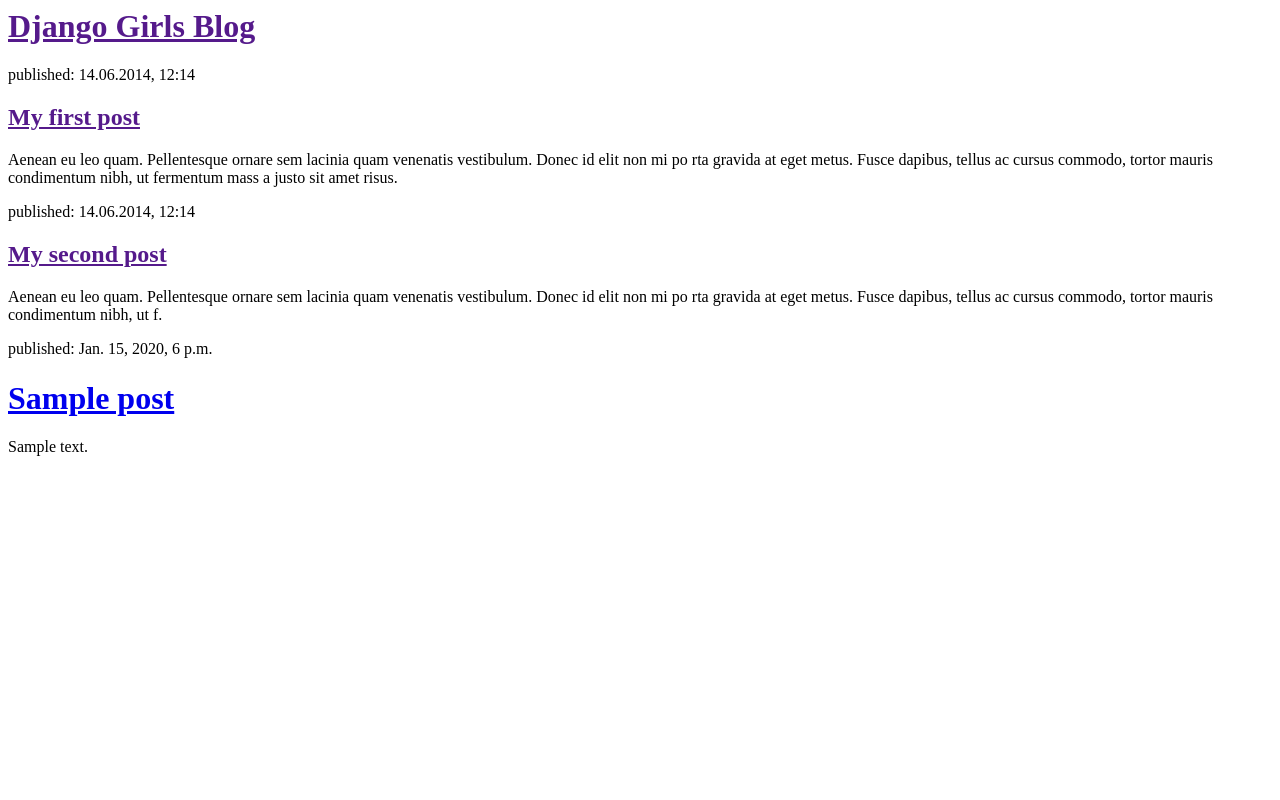
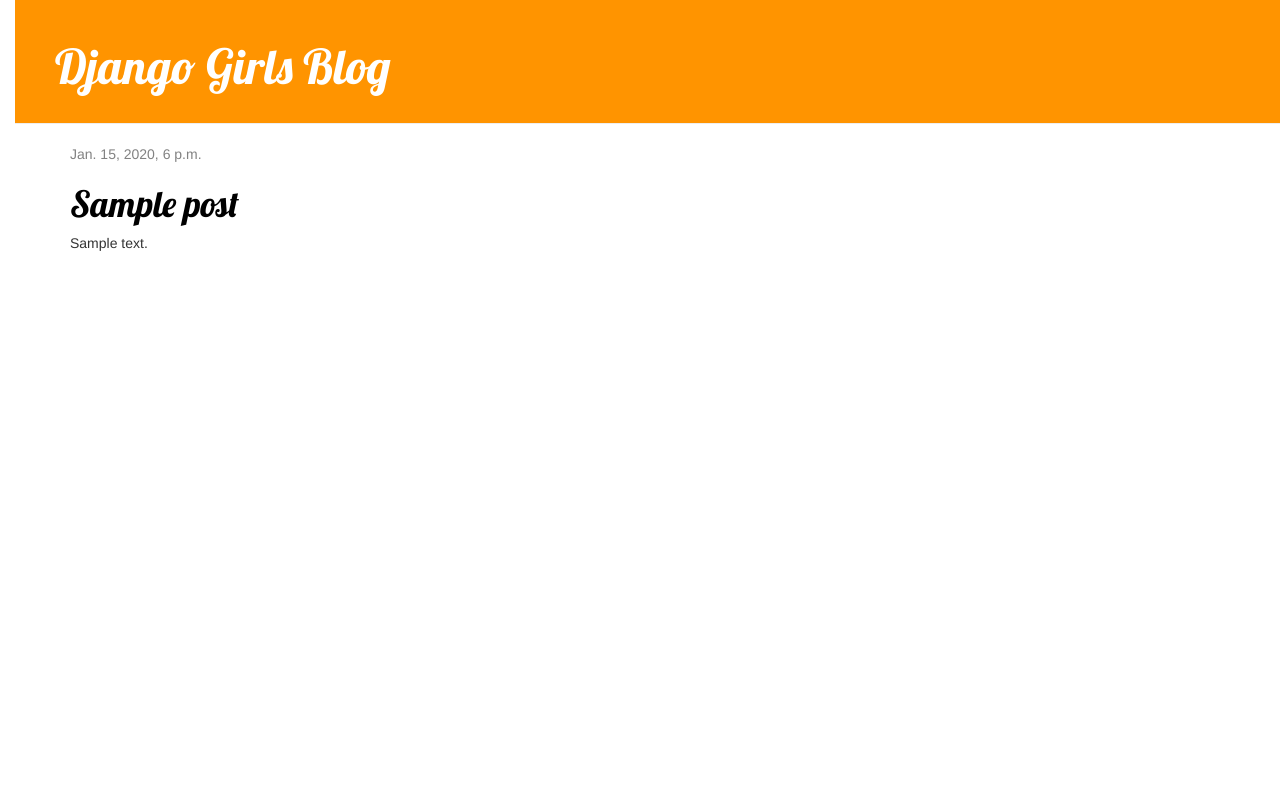
Before and after one commit to pkcoconuttree/my-first-blog, a Django app: template blog/templates/blog/post_list.html in a window 1280 px wide. Run offline with Django 3.2, Linux system fonts and the light colour scheme; the template is opened without the code that fills it: values that come from a table or form of the project are taken from there, others are empty; tables that the repository leaves empty hold one stand-in row (values such as "Sample post"); some libraries are stand-ins or nearby versions.

Commit message:
added css and new detailed view

```diff
--- /dev/null
+++ b/blog/static/css/blog.css
@@ -0,0 +1,46 @@
+h1 a {
+color: #FCA205;
+font-family: 'Lobster';
+}
+
+body {
+padding-left: 15px;
+}
+
+.page-header {
+background-color: #ff9400;
+margin-top: 0;
+padding: 20px 20px 20px 40px;
+}
+.page-header h1, .page-header h1 a, .page-header h1 a:visited, .page-header h1 a:active {
+color: #ffffff;
+font-size: 36pt;
+text-decoration: none;
+}
+.content {
+margin-left: 40px;
+}
+h1, h2, h3, h4 {
+font-family: 'Lobster', cursive;
+}
+.date {
+color: #828282;
+}
+.save {
+float: right;
+}
+.post-form textarea, .post-form input {
+width: 100%;
+}
+.top-menu, .top-menu:hover, .top-menu:visited {
+color: #ffffff;
+float: right;
+font-size: 26pt;
+margin-right: 20px;
+}
+.post {
+margin-bottom: 70px;
+}
+.post h1 a, .post h1 a:visited {
+color: #000000;
+}
--- /dev/null
+++ b/blog/templates/blog/base.html
@@ -0,0 +1,23 @@
+{% load staticfiles %}
+
+<html>
+<head>
+  <title>Django Girls blog</title>
+  <link rel="stylesheet" href="//maxcdn.bootstrapcdn.com/bootstrap/3.2.0/css/bootstrap.min.css">
+  <link rel="stylesheet" href="{% static 'css/blog.css' %}">
+<link rel="stylesheet" href="//maxcdn.bootstrapcdn.com/bootstrap/3.2.0/css/bootstrap-theme.min.css">
+<link href="//fonts.googleapis.com/css?family=Lobster&subset=latin,latin-ext" rel="stylesheet" type="text/css">
+</head>
+<body>
+  <div class="page-header">
+    <h1><a href="/">Django Girls Blog</a></h1>
+  </div>
+  <div class="content container">
+    <div class="row">
+      <div class="col-md-8">
+        {% block content %}
+        {% endblock %}
+      </div>
+    </div>
+    </body>
+</html>
--- a/blog/templates/blog/post_list.html
+++ b/blog/templates/blog/post_list.html
@@ -1,33 +1,13 @@
-<html>
-<head>
-  <title>Django Girls blog</title>
-</head>
-<body>
-  <div>
-    <h1><a href="">Django Girls Blog</a></h1>
+{% extends 'blog/base.html' %}
+
+{% block content %}
+{% for post in posts %}
+<div class="post">
+  <div class="date">
+    {{ post.published_date }}
   </div>
-  <div>
-    <p>published: 14.06.2014, 12:14</p>
-    <h2><a href="">My first post</a></h2>
-    <p>Aenean eu leo quam. Pellentesque ornare sem lacinia quam venenatis vestibulum. Donec id elit non mi po
-      rta gravida at eget metus. Fusce dapibus, tellus ac cursus commodo, tortor mauris condimentum nibh, ut fermentum mass
-      a justo sit amet risus.</p>
-    </div>
-    <div>
-      <p>published: 14.06.2014, 12:14</p>
-      <h2><a href="">My second post</a></h2>
-      <p>Aenean eu leo quam. Pellentesque ornare sem lacinia quam venenatis vestibulum. Donec id elit non mi po
-        rta gravida at eget metus. Fusce dapibus, tellus ac cursus commodo, tortor mauris condimentum nibh, ut f.</p>
-      </div>
-      <div class="">
-        {% for post in posts %}
-        <div class="">
-            <p>published: {{ post.published_date }} </p>
-            <h1><a href="#">{{ post.title }}</a></h1>
-            <p>{{ post.text|linebreaksbr }}</p>
-        </div>
-
-        {% endfor %}
-      </div>
-    </body>
-</html>
+  <h1><a href="{% url 'post_detail' pk=post.pk %}">{{ post.title }}</a></h1>
+  <p>{{ post.text|linebreaksbr }}</p>
+</div>
+{% endfor %}
+{% endblock %}
--- a/blog/urls.py
+++ b/blog/urls.py
@@ -2,5 +2,6 @@ from django.conf.urls import url
 from . import views
 
 urlpatterns = [
-    url(r'^$',views.post_list, name ="post_list")
+    url(r'^$',views.post_list, name ="post_list"),
+    url(r'post/(?P<pk>\d+)/$', views.post_detail, name="post_detail"),
 ]
--- a/blog/views.py
+++ b/blog/views.py
@@ -1,4 +1,4 @@
-from django.shortcuts import render
+from django.shortcuts import render, get_object_or_404
 from .models import Post
 from django.utils import timezone
 
@@ -6,3 +6,7 @@ from django.utils import timezone
 def post_list(request):
     posts = Post.objects.filter(published_date__lte=timezone.now()).order_by("published_date")
     return render(request, 'blog/post_list.html', {'posts':posts})
+
+def post_detail(request, pk):
+    post = get_object_or_404(Post, pk=pk)
+    return render(request, 'blog/post_detail.html', {'post':post})
```
Also changed, not shown: blog/templates/blog/post_detail.html (added, +12 -0 lines).
